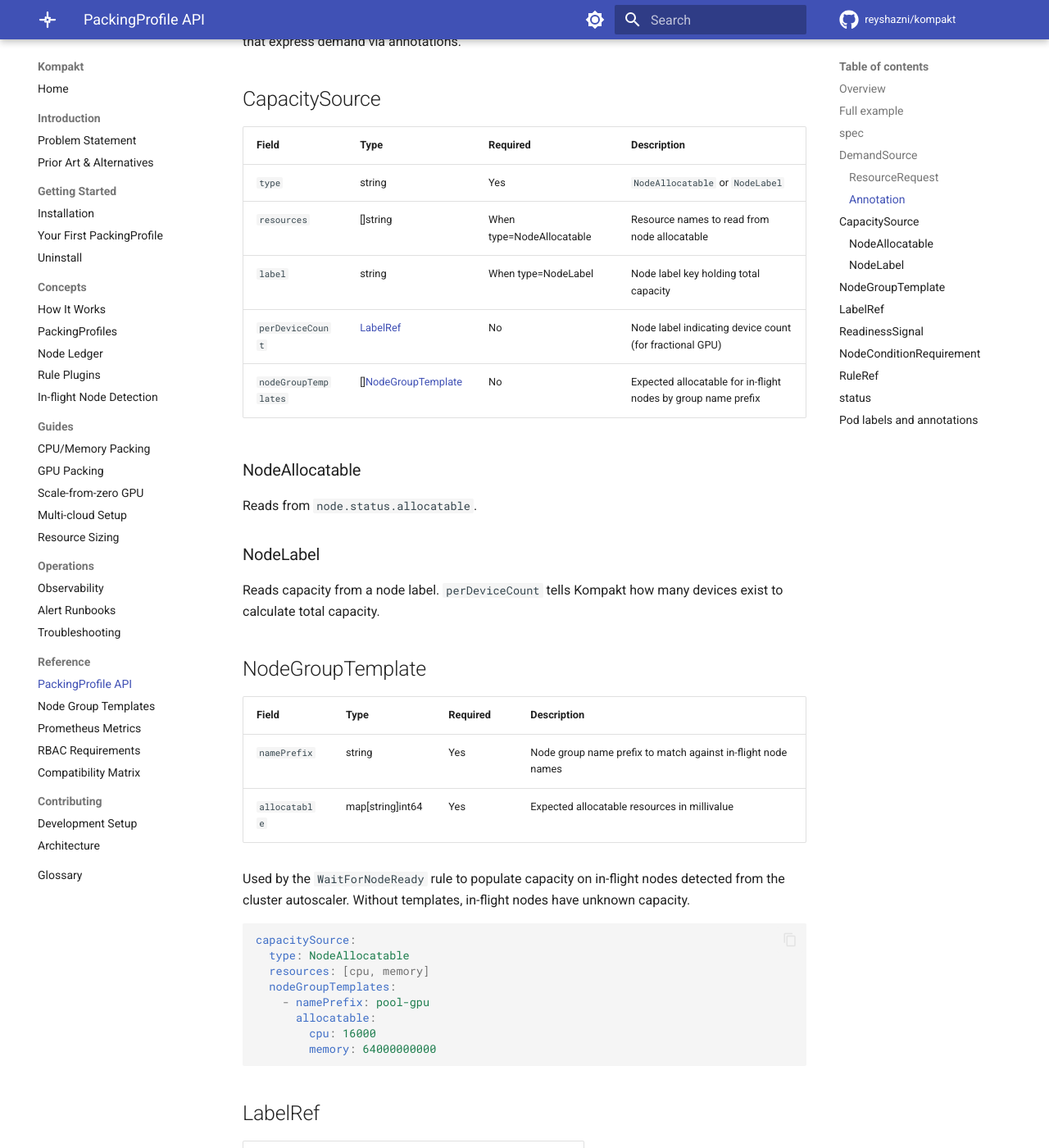
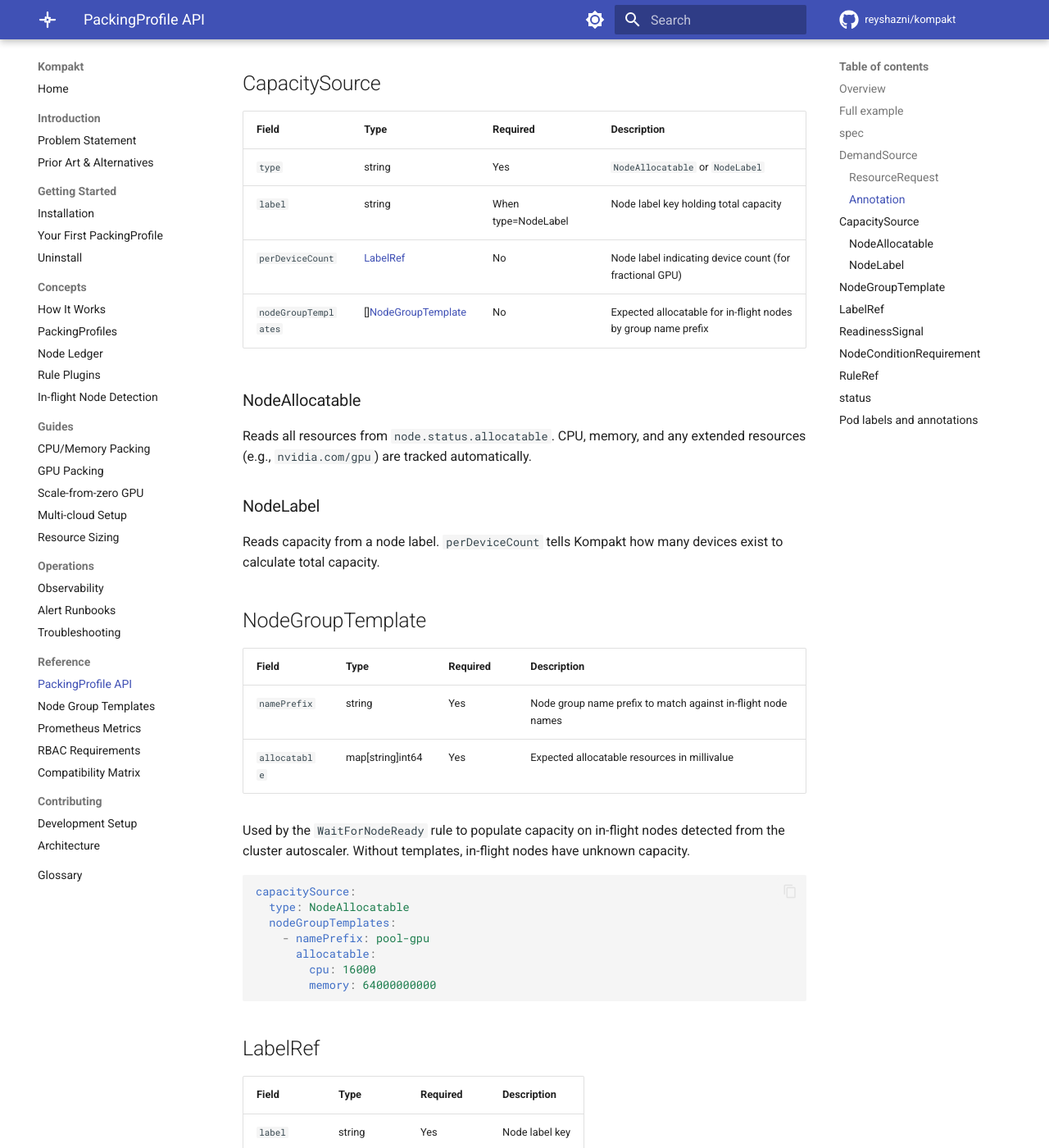
Before and after one commit to reyshazni/kompakt, an MkDocs documentation site: the page built from docs/reference/api-reference.md, in a window 1280 px wide and 1400 px high, scrolled down 2141 px. Shown: the whole window at 82% size. Built offline with MkDocs 1.6.1 and Material for MkDocs 9.7.7, drawn with Linux system fonts in a browser that asks for light colours; comment, search, counter and statistics services are not loaded; some of the changed text lies outside the part shown.

Commit message:
docs: remove unused capacitySource.resources

```diff
--- a/docs/reference/api-reference.md
+++ b/docs/reference/api-reference.md
@@ -70,14 +69,13 @@ Used for GPU sharing systems (cGPU, HAMi, KAI) that express demand via annotatio
 | Field | Type | Required | Description |
 |---|---|---|---|
 | `type` | string | Yes | `NodeAllocatable` or `NodeLabel` |
-| `resources` | []string | When type=NodeAllocatable | Resource names to read from node allocatable |
 | `label` | string | When type=NodeLabel | Node label key holding total capacity |
 | `perDeviceCount` | [LabelRef](#labelref) | No | Node label indicating device count (for fractional GPU) |
 | `nodeGroupTemplates` | [][NodeGroupTemplate](#nodegrouptemplate) | No | Expected allocatable for in-flight nodes by group name prefix |
 
 ### NodeAllocatable
 
-Reads from `node.status.allocatable`.
+Reads all resources from `node.status.allocatable`. CPU, memory, and any extended resources (e.g., `nvidia.com/gpu`) are tracked automatically.
 
 ### NodeLabel
 
```
Also changed, not shown: other parts of docs/reference/api-reference.md (+0 -2 lines), docs/concepts/packing-profiles.md (+1 -1 lines), docs/getting-started/first-profile.md (+0 -1 lines), docs/guides/cpu-memory-packing.md (+0 -5 lines), docs/guides/gpu-packing.md (+0 -2 lines), docs/guides/scale-from-zero-gpu.md (+0 -1 lines).
